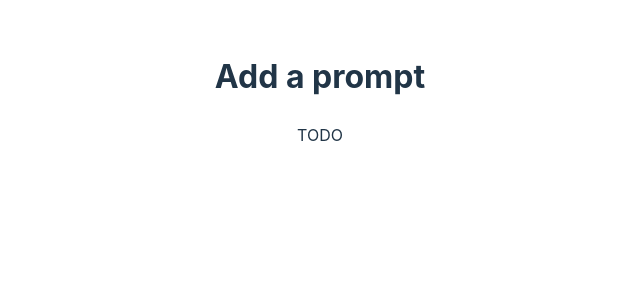
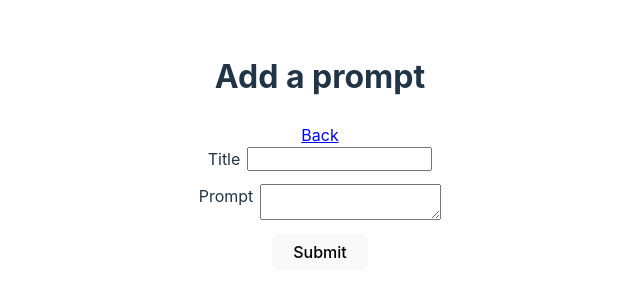
Before and after one commit to bernbecht/prompt-manager, a React (Vite) app in the folder frontend/: page /add in a window 1280 px wide. Shown: the top 300 px of the page, without its empty margins (320-960 px from the left). Built offline with nearby package versions, Linux system fonts and the light colour scheme.

Commit message:
✨ adds navigation from root to add prompt

```diff
--- a/frontend/src/App.tsx
+++ b/frontend/src/App.tsx
@@ -2,10 +2,12 @@ import { useState } from 'react'
 import './App.css'
 import { SuggestionsBox } from './components/SuggestionBox/SuggestionsBox'
 import { SearchBar } from './components/SearchBar/SearchBar'
+import { useNavigate } from 'react-router-dom'
 
 function App() {
   const [query, setQuery] = useState<string>('')
   const [isSuggestionBoxOpen, setIsSuggestionBoxOpen] = useState<boolean>(false)
+  const navigate = useNavigate()
 
   function handleSuggestionClick(selectedPokemon: string) {
     setQuery(selectedPokemon)
@@ -28,7 +30,15 @@ function App() {
     </button>
   )
 
-  const addButton = <button onClick={() => {}}>+ Add</button>
+  const addButton = (
+    <button
+      onClick={() => {
+        navigate('/add')
+      }}
+    >
+      + Add
+    </button>
+  )
 
   return (
     <div>
--- /dev/null
+++ b/frontend/src/routes/AddPromptRoute.css
@@ -0,0 +1,17 @@
+form {
+  display: flex;
+  flex-direction: column;
+  align-items: center;
+}
+
+form > span {
+  margin-bottom: 13px;
+}
+
+label {
+  margin-right: 7px;
+}
+
+span {
+  display: flex;
+}
--- a/frontend/src/routes/addPrompt.tsx
+++ b/frontend/src/routes/addPrompt.tsx
@@ -1,8 +1,22 @@
+import { NavLink } from 'react-router-dom'
+import './AddPromptRoute.css'
+
 export function AddPromptRoute() {
   return (
     <div>
       <h1>Add a prompt</h1>
-      <p>TODO</p>
+      <NavLink to="/">Back</NavLink>
+      <form>
+        <span>
+          <label htmlFor="prompt">Title</label>
+          <input type="text" placeholder="" name="title" />
+        </span>
+        <span>
+          <label htmlFor="answer">Prompt</label>
+          <textarea placeholder="" name="prompt" />
+        </span>
+        <button type="submit">Submit</button>
+      </form>
     </div>
   )
 }
```
